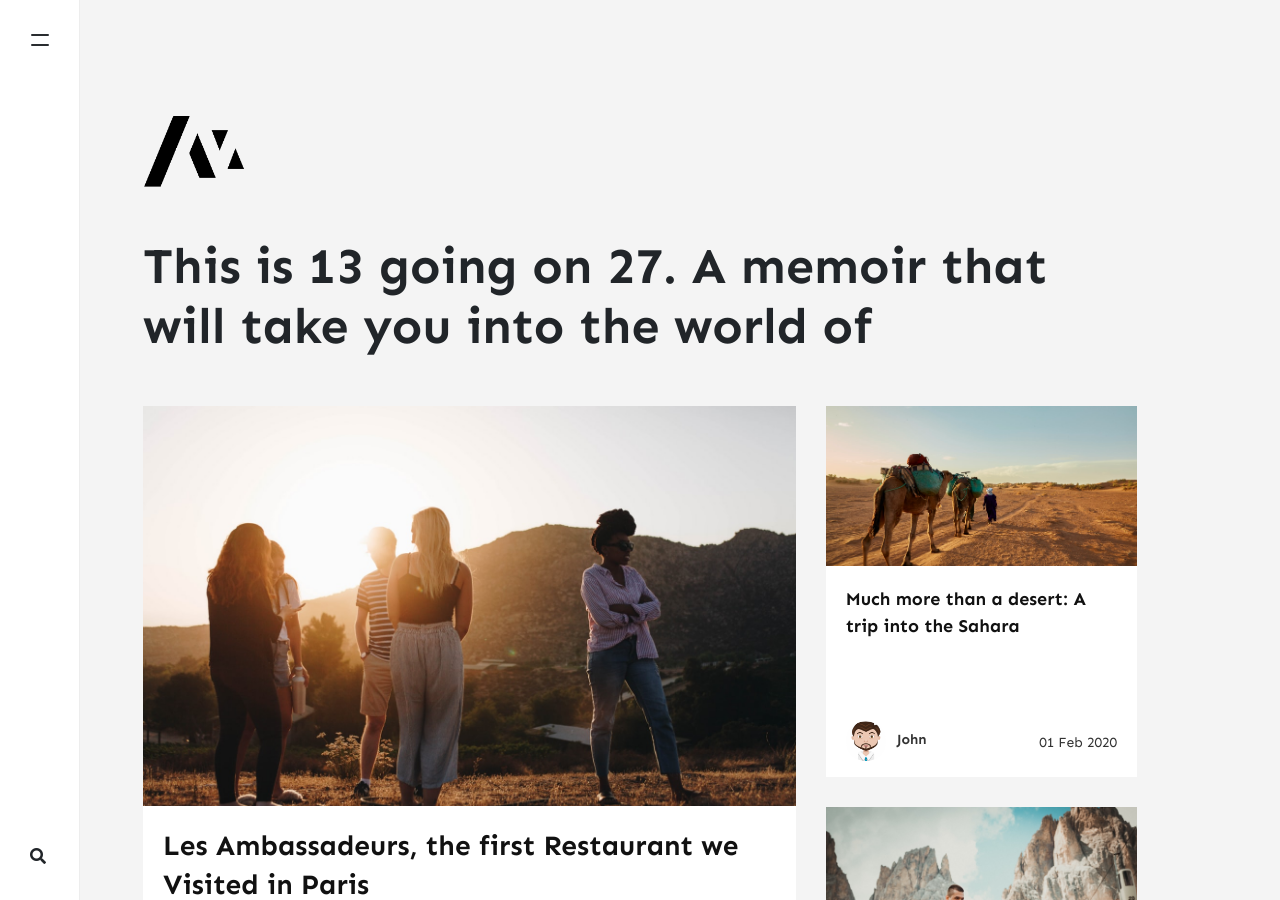
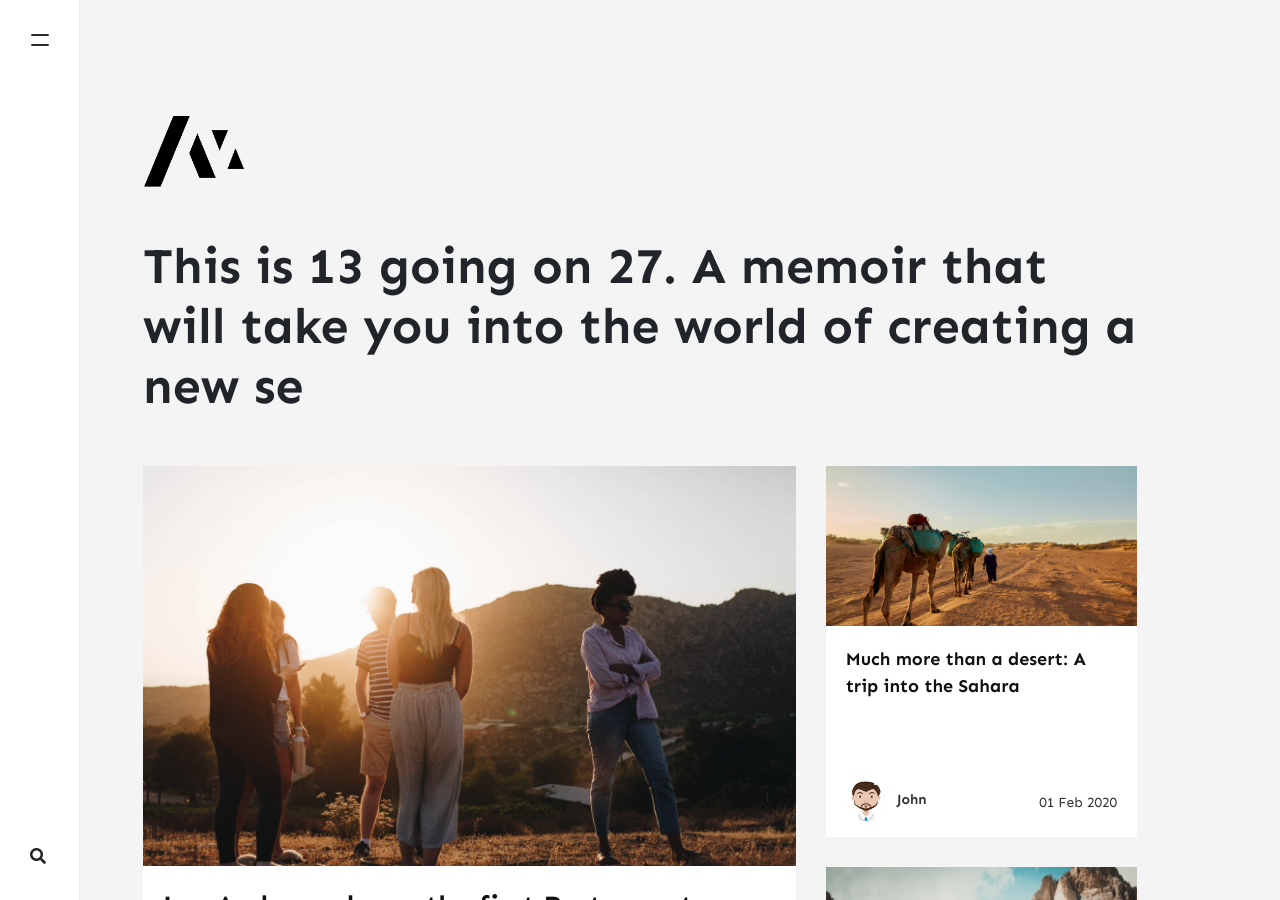
Before and after one commit to stackbit-projects/pleasant-squid-d6115, a Jekyll site: the page built from index.html, in a window 1280 px wide and 900 px high. Built offline with Jekyll 4.4.1, drawn with Linux system fonts in a browser that asks for light colours; nearby versions of some CDN libraries; the list of posts is cut into pages by our own code; comment, search, counter and statistics services are not loaded.

Commit message:
_config.yml: changed

```diff
--- a/_config.yml
+++ b/_config.yml
@@ -2,7 +2,7 @@ name: Memoirs
 title: Memoirs
 description: >-
   This is 13 going on 27. A memoir that will take you into the world of
-
+  creating a new se
 logo: assets/images/logo.png
 favicon: assets/images/logo.png
 baseurl: ''
```
